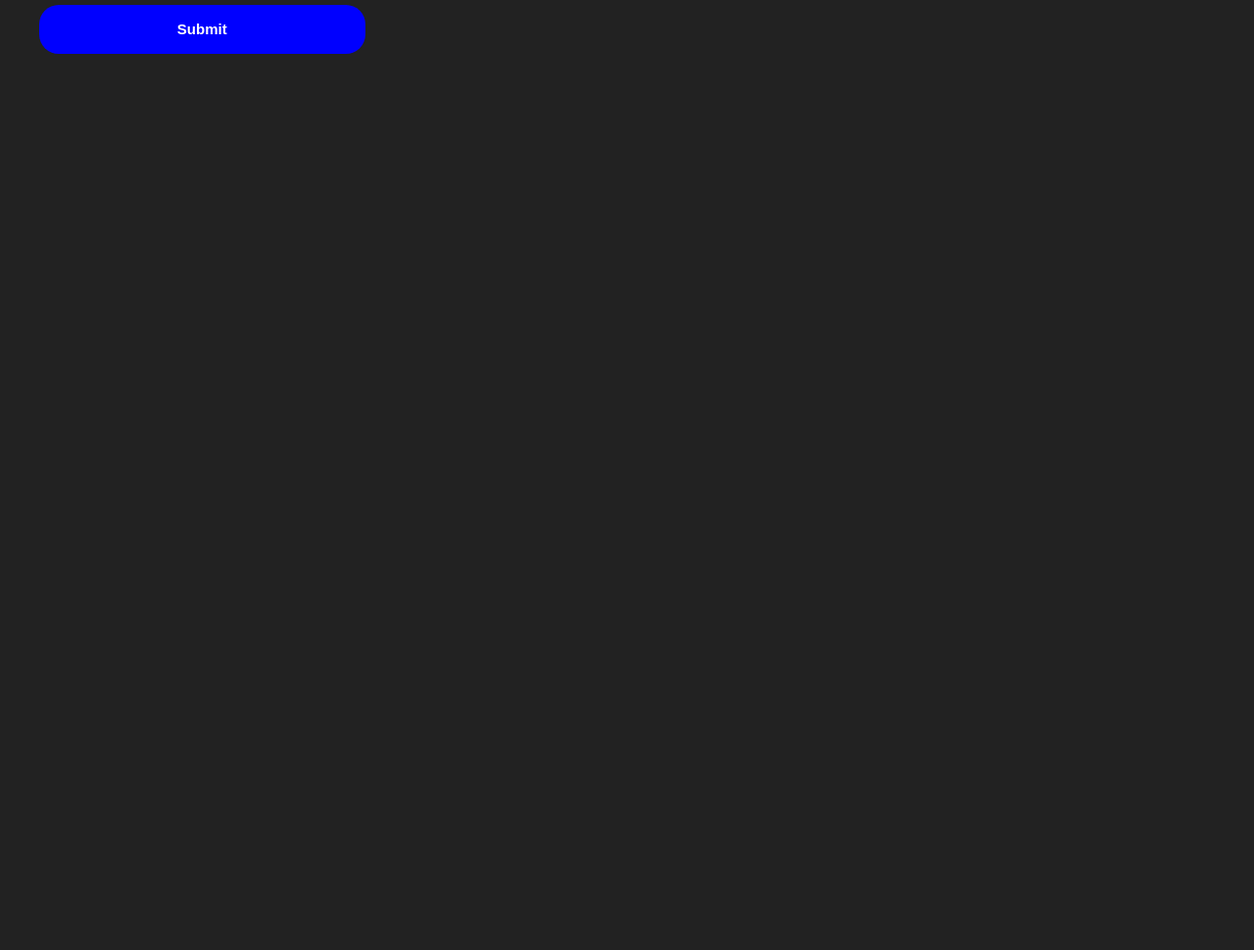
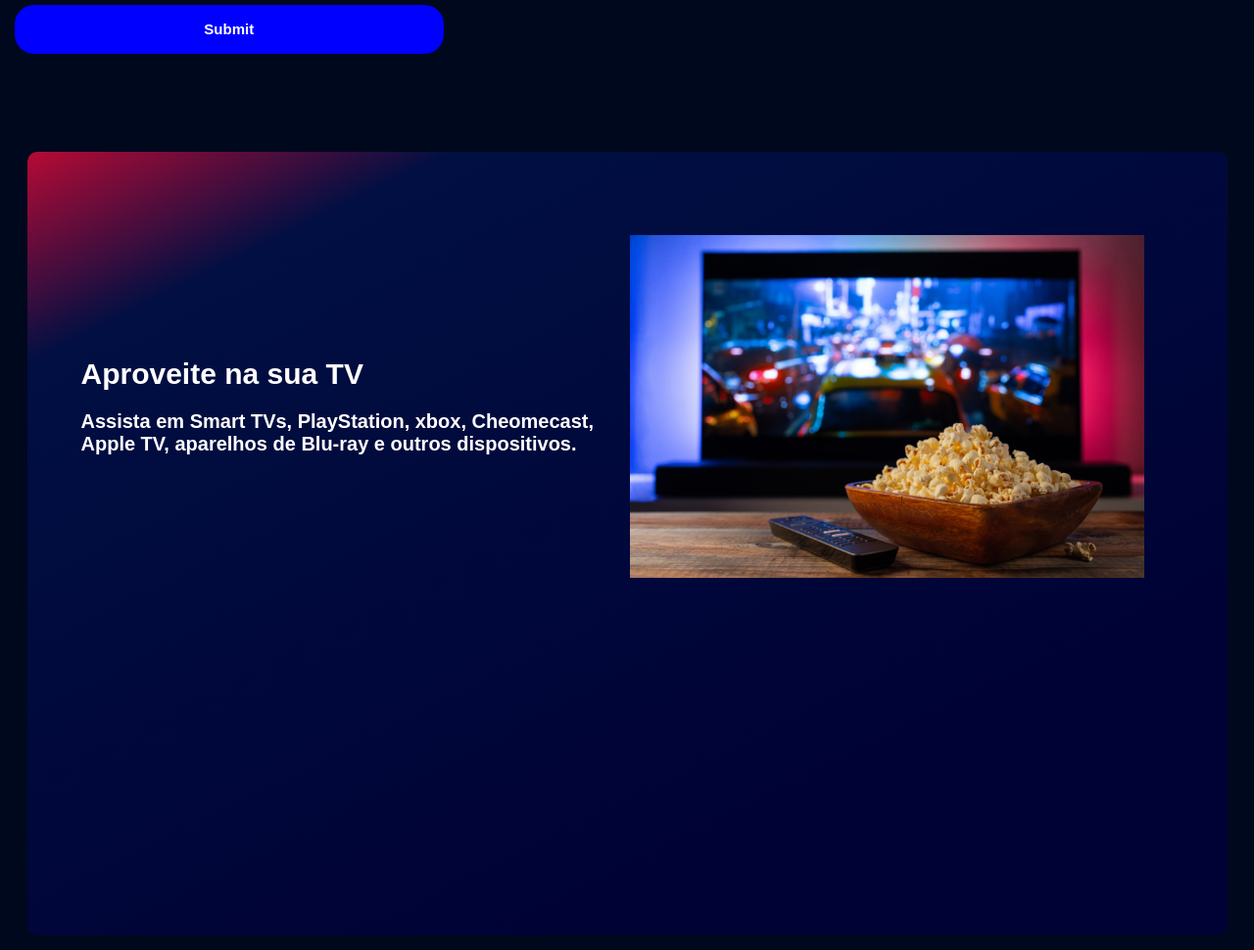
Before and after one commit to carlosferreira123/Projeto-3, a plain HTML site: page index.html in a window 1280 px wide. Shown: the part 575-1545 px from the top of the page at 98% size. Before the commit the page ends 800 px from the top, so only its background shows below. Drawn offline with Linux system fonts and the light colour scheme; files that its build step writes are made by us from their sources.

Commit message:
Atualizaçao

```diff
--- a/index.html
+++ b/index.html
@@ -40,12 +40,26 @@
         </aside>
 
         <article >
-                <img src="imagens/deadpool-27542.jpeg" alt="">
+
         </article>
+
+      </main>
+      <div class="box-container">
+          <div class="box-info">
+              <div class="box-text">
+                 <h1 class="box-title">Aproveite na sua TV</h1>
+                  <h3 class="subtitle-main">Assista em Smart TVs, PlayStation, xbox, Cheomecast, Apple TV, aparelhos de Blu-ray e outros dispositivos.</h3>
+              </div>
+               <img src="imagens/TV.jpg" alt="" class="img2">
+          </div>
+      </div>
 
 
 
-    </main>
+
+
+
+      </footer>
 
 </body>
 </html>
--- a/style.css
+++ b/style.css
@@ -1,8 +1,8 @@
 body {
-    background-color: rgb(34, 34, 34);
+    background-color: #00081d;
     color: white;
     font-family: Arial, Helvetica, sans-serif;
-    max-width: 1200px;
+    max-width: 1300px;
     margin: 0 auto;
     padding: 15px;
 }
@@ -57,6 +57,9 @@ p {
 }
 img {
     width: 250px;
+    border-radius: 20px;
+
+
 }
 
 form {
@@ -84,3 +87,42 @@ input{
     border: none;
     font-size: 15px;
 }
+
+footer {
+    font-size: 18px;
+    margin: 150px;
+    padding: 3px;
+    border-radius: 10px;
+    text-align: center;
+
+}
+.box-container {
+    width: 98%;
+    height: 800px;
+    margin: 0 auto;
+    margin-top: 100px;
+    background: linear-gradient(333.52deg, #000235 24.58%, #010F42 84.55%, #E40931 103.96%);;
+    border-radius: 10px;
+
+
+}
+.box-info {
+    display: flex;
+    flex-direction: row;
+    align-items: center;
+    padding: 55px;
+
+}
+.box-title {
+    font-size: 30px;
+}
+.subtitle-main {
+    font-size: 20px;
+}
+
+.img2 {
+    padding: 30px;
+    width: 700px;
+    height: 350px;
+
+}
```
Also changed, not shown: imagens/TV.jpg (added).
